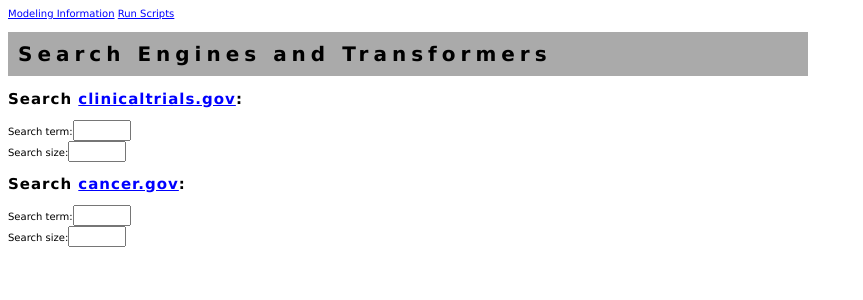
After one commit to benjirewis/clinical-trial-search, a Flask app: page /scripts.html in a window 1280 px wide. The commit adds this page. Shown: the top 300 px of the page, without its empty margins (0-863 px from the left). Run offline with Flask 2, Linux system fonts and the light colour scheme.

Commit message:
Started new html page for scripts

```diff
--- a/flask_files/main.py
+++ b/flask_files/main.py
@@ -3,8 +3,13 @@ from flask import Flask, render_template
 app = Flask(__name__)
 
 @app.route("/")
+@app.route("/index.html")
 def index():
     return render_template("index.html")
 
+@app.route("/scripts.html")
+def scripts():
+    return render_template("scripts.html")
+
 if __name__ == "__main__":
     app.run(debug=True)
--- a/flask_files/static/style.css
+++ b/flask_files/static/style.css
@@ -7,23 +7,23 @@ body{
 }
 
 h1{
-	font-size: 48px;
+	font-size: 20px;
 	letter-spacing: 5px;
 	background-color: #AAAAAA;
-	padding: 30px;
+	padding: 10px;
 	color: black;
 }
 
 h2{
-	letter-spacing:3px;
-	font-weight: 100;
+	letter-spacing:1px;
 	color: black;
 }
-/*
-#topbar{
-	clear: both;
+
+h3{
+	font-size: 15px;
+	color: grey
 }
-*/
+
 #topbarL{
 	float: left;
 	padding: 30px;
@@ -46,27 +46,28 @@ h2{
 }
 
 .section:hover{
-	background-color: #666666;
+	background-color: #AAAAAA;
 	cursor: pointer;
 }
+
 .navi{
 	float: left;
 	min-width: 180px;
 	height: 25px;
 	padding: 10px;
-	border-right: 2px dotted #999999;
+	border-right: 2px dotted #AAAAAA;
 	opacity: 0.8;
 	margin-left: auto;
 	margin-right: auto;
 }
 
 .navi:hover{
-	background-color: #666666;
+	background-color: #AAAAAA;
 	cursor: pointer;
 }
 
 .bolded{
-	color: #dddddd;
+	color: #AAAAAA;
 }
 
 .dottedline{
@@ -79,15 +80,15 @@ h2{
 
 /*Unvisited link */
 a:link{
-	color: yellow;
+	color: blue;
 }
 
 /*Visited link */
 a:visited{
-	color: yellow;
+	color: purple;
 }
 
-/* Non-existent link */
+/*Hover link */
 a:hover{
 	color: red;
 }
--- /dev/null
+++ b/flask_files/templates/scripts.html
@@ -0,0 +1,24 @@
+<!DOCTYPE html>
+<html>
+<head>
+    <title>Clinical Trial Modeling</title>
+    <link rel="stylesheet" href="{{ url_for('static', filename='style.css') }}"
+</head>
+<body>
+    <nav>
+        <a href="/">Modeling Information</a>
+        <a href="/scripts.html">Run Scripts</a>
+    </nav>
+    <h1 id="title">Search Engines and Transformers</h1>
+    <h2 id="clinicaltrialssearch">Search <a href="http://clinicaltrials.gov">clinicaltrials.gov</a>:</h2>
+    <form>
+      Search term:<input type="text" name="query" style="width:50px;height:15px;"><br>
+      Search size:<input type="text" name="size" style="width:50px;height:15px;"><br>
+    </form>
+    <h2 id="cancergovsearch">Search <a href="http://cancer.gov">cancer.gov</a>:</h2>
+    <form>
+      Search term:<input type="text" name="query" style="width:50px;height:15px;"><br>
+      Search size:<input type="text" name="size" style="width:50px;height:15px;"><br>
+    </form>
+</body>
+</html>
```
Also changed, not shown: flask_files/templates/index.html (+7 -7 lines).
